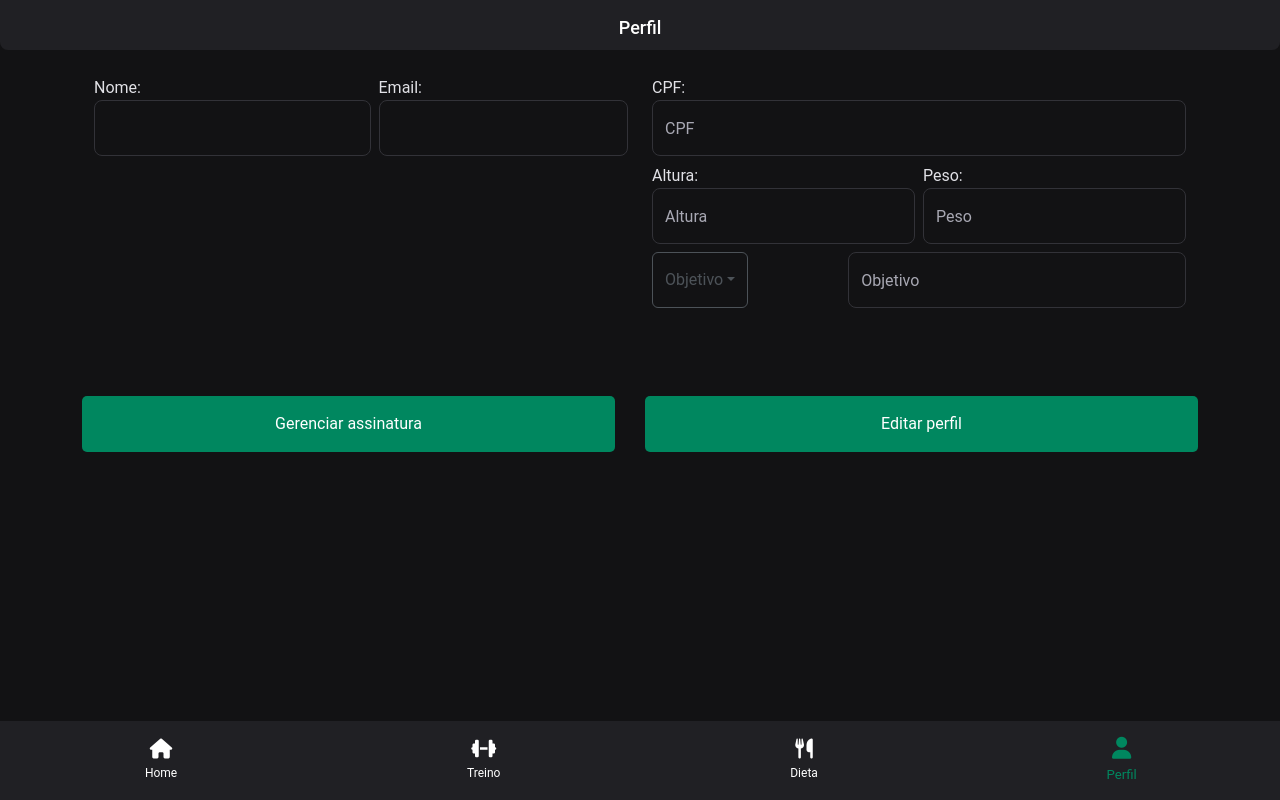
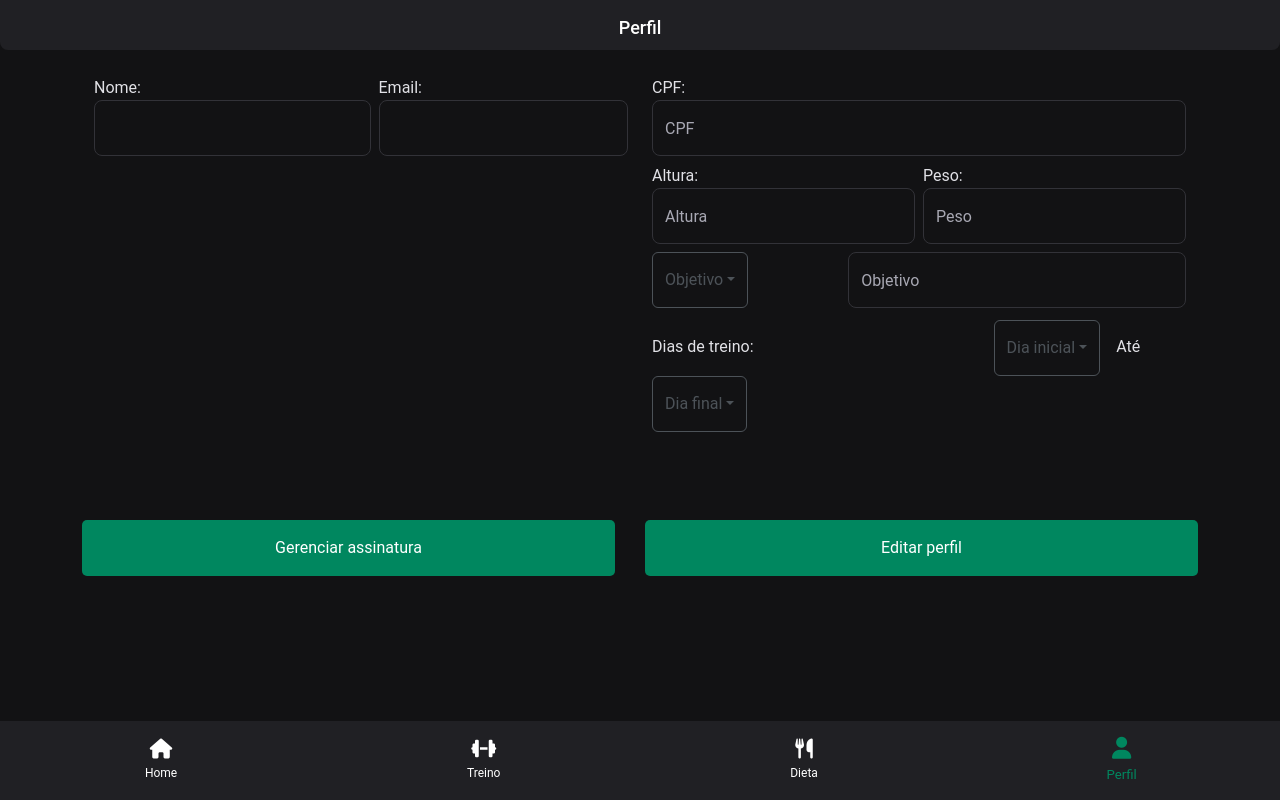
Before and after one commit to LuisESouza/TCC-FrontEnd, a Vue app: page /profile in a window 1280 px wide. Built offline with nearby package versions, Linux system fonts and the light colour scheme; no server answers; sample sign-in values are in the browser's storage.

Commit message:
Update profile

```diff
--- a/src/stores/services/apiService.js
+++ b/src/stores/services/apiService.js
@@ -32,7 +32,7 @@ class apiService {
     async apiPut(url, data) {
         try {
           const response = await axios.put(url, data, {
-                  headers: { 'Authorization': `Bearer ${this.token}` }
+                headers: { 'Authorization': `Bearer ${this.token}` }
               });
              return response.data;
          } catch (error) {
--- a/src/views/ProfileView.vue
+++ b/src/views/ProfileView.vue
@@ -20,6 +20,7 @@ const isEditing = ref(false);
 
 const loadProfile = async () => {
     try {
+        //const url = "http://localhost:3000/api/dicefit/perfil"
         const url = "https://tcc-backend-smx9.onrender.com/api/dicefit/perfil";
         const api = new apiService();
         const response = await api.apiGet(url);
@@ -39,6 +40,7 @@ const toggleEdit = () => {
 
 const submit = async () => {
     try {
+        //const url = "http://localhost:3000/api/dicefit/perfil/update"
         const url = "https://tcc-backend-smx9.onrender.com/api/dicefit/perfil/update";
         const api = new apiService();
         await api.apiPut(url, {
@@ -104,6 +106,50 @@ onMounted(() => {
                                 <div class="flex-fill">
                                     <Inputs class="form-control" placeholder="Objetivo" v-model="formData.objetivo" disabled="true"/>
                                 </div>
+                            </div>
+
+
+                            <div class="d-flex gap-2 mb-2">
+                                <!-- Dropdown para o dia inicial -->
+                                <div class="flex-fill mt-1">
+                                    <span style="margin-right: 240px;">Dias de treino:</span>
+                                    <b-dropdown
+                                        id="dropdown-1"
+                                        :text="formData.diaTreinoInicio || 'Dia inicial'"
+                                        variant="outline-secondary"
+                                        :disabled="!isEditing"
+                                        style="height: 56px;">
+                                        <b-dropdown-item @click="formData.diaTreinoInicio = 'Segunda'">Segunda</b-dropdown-item>
+                                        <b-dropdown-item @click="formData.diaTreinoInicio = 'Terca'">Terça</b-dropdown-item>
+                                        <b-dropdown-item @click="formData.diaTreinoInicio = 'Quarta'">Quarta</b-dropdown-item>
+                                        <b-dropdown-item @click="formData.diaTreinoInicio = 'Quinta'">Quinta</b-dropdown-item>
+                                        <b-dropdown-item @click="formData.diaTreinoInicio = 'Sexta'">Sexta</b-dropdown-item>
+                                        <b-dropdown-item @click="formData.diaTreinoInicio = 'Sabado'">Sábado</b-dropdown-item>
+                                        <b-dropdown-item @click="formData.diaTreinoInicio = 'Domingo'">Domingo</b-dropdown-item>
+                                    </b-dropdown>
+
+                                    <span class="m-3">Até</span>
+                                    <!-- Dropdown para o dia final -->
+                                    <b-dropdown
+                                        id="dropdown-2"
+                                        :text="formData.diaTreinoFinal || 'Dia final'"
+                                        variant="outline-secondary"
+                                        :disabled="!isEditing"
+                                        style="height: 56px;">
+                                        <b-dropdown-item @click="formData.diaTreinoFinal = 'Segunda'">Segunda</b-dropdown-item>
+                                        <b-dropdown-item @click="formData.diaTreinoFinal = 'Terca'">Terça</b-dropdown-item>
+                                        <b-dropdown-item @click="formData.diaTreinoFinal = 'Quarta'">Quarta</b-dropdown-item>
+                                        <b-dropdown-item @click="formData.diaTreinoFinal = 'Quinta'">Quinta</b-dropdown-item>
+                                        <b-dropdown-item @click="formData.diaTreinoFinal = 'Sexta'">Sexta</b-dropdown-item>
+                                        <b-dropdown-item @click="formData.diaTreinoFinal = 'Sabado'">Sábado</b-dropdown-item>
+                                        <b-dropdown-item @click="formData.diaTreinoFinal = 'Domingo'">Domingo</b-dropdown-item>
+                                    </b-dropdown>
+                                </div>
+                            </div>
+
+                            <!-- Horarios -->
+                            <div>
+
                             </div>
                         </div>
                     </div>
--- a/src/views/RegisterView.vue
+++ b/src/views/RegisterView.vue
@@ -16,7 +16,7 @@
         senha: '',
     })
     const Submit = async () => {
-    // const apiUrl = "http://localhost:3000/api/dicefit/registro";
+    //const apiUrl = "http://localhost:3000/api/dicefit/registro";
     const apiUrl = "https://tcc-backend-smx9.onrender.com/api/dicefit/registro";
 
     const api = new apiService();
```
